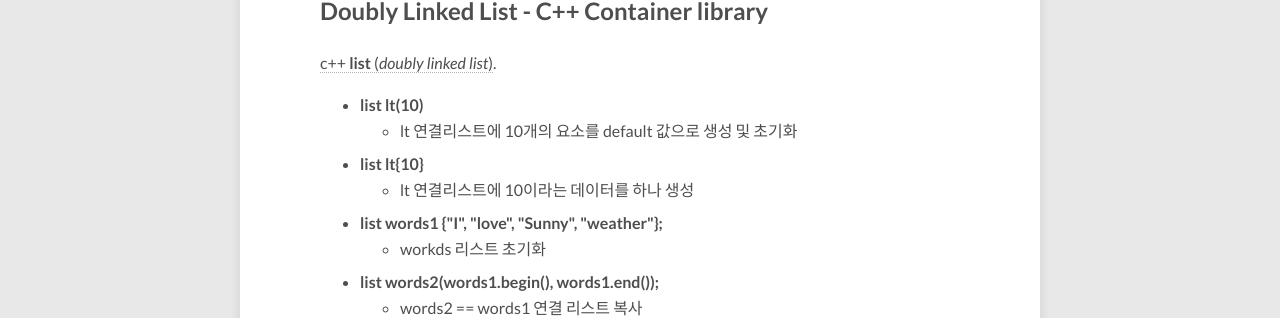
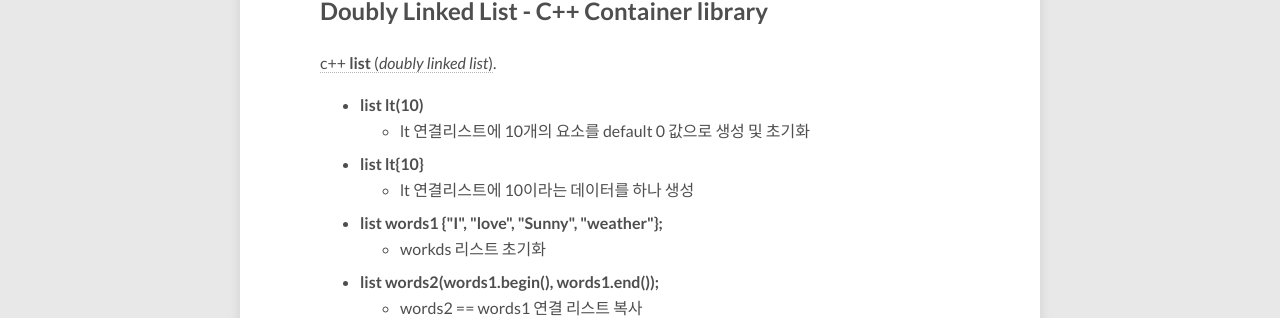
Before and after one commit to sujinsjlee/mg729.github.io, a Jekyll site: the page built from _posts/2020-01-14-DataStructure_(5)_LinkedList.md, in a window 1280 px wide and 900 px high, scrolled down 21167 px. Shown: the part 139-457 px from the top of the window. Built offline with Jekyll 4.4.1, drawn with Linux system fonts in a browser that asks for light colours; nearby versions of some CDN libraries; comment, search, counter and statistics services are not loaded.

Commit message:
Linked list update

```diff
--- a/_posts/2020-01-14-DataStructure_(5)_LinkedList.md
+++ b/_posts/2020-01-14-DataStructure_(5)_LinkedList.md
@@ -819,7 +819,7 @@ int main()
 [c++ **list** (*doubly linked list*)](https://en.cppreference.com/w/cpp/container/list).
 
 * <b> list<int> lt(10)
-    * lt 연결리스트에 10개의 요소를 default 값으로 생성 및 초기화
+    * lt 연결리스트에 10개의 요소를 default 0 값으로 생성 및 초기화
 * <b>list<int> lt{10}
     * lt 연결리스트에 10이라는 데이터를 하나 생성
 * <b>list<string> words1 {"I", "love", "Sunny", "weather"};
```
